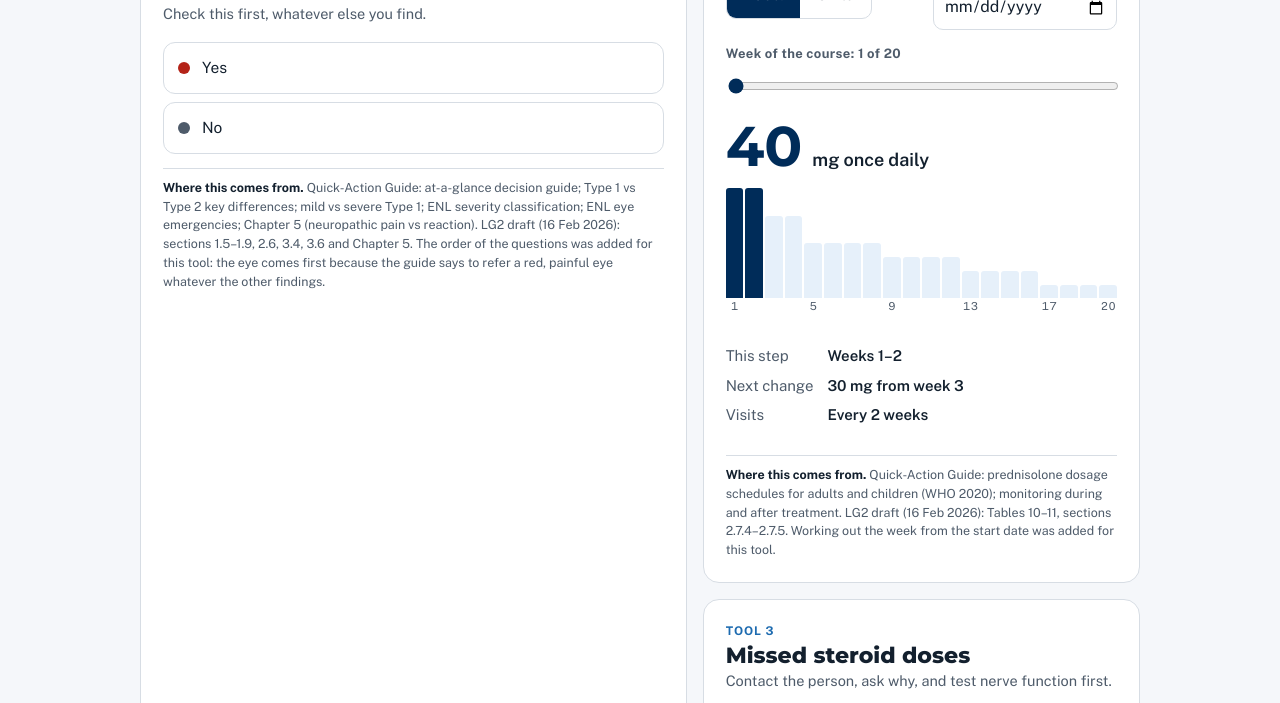
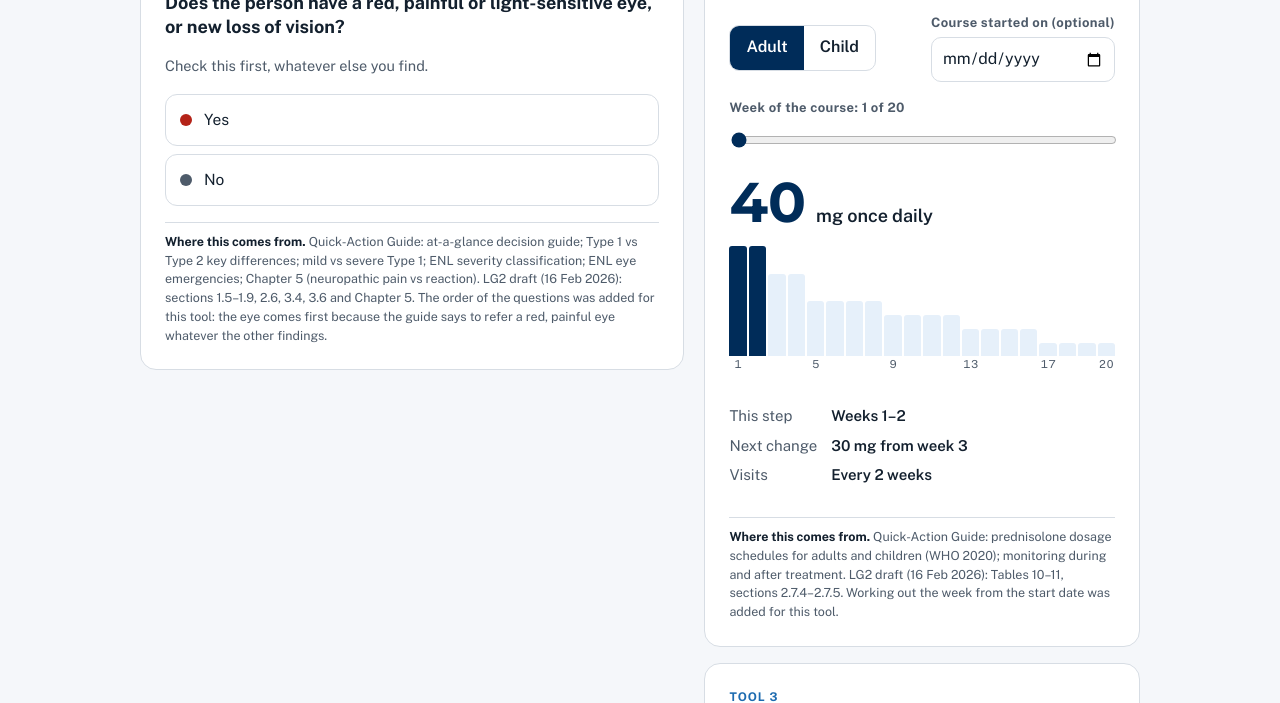
Before and after one commit to patriciaendo-git/leprosy-reactions-quick-action-guide, a plain HTML site: page index.html in a window 1280 px wide. Shown: the part 737-1440 px from the top of the page. Drawn offline with nearby package versions, Linux system fonts and the light colour scheme.

Commit message:
Add files via upload

```diff
--- a/index.html
+++ b/index.html
@@ -34,7 +34,7 @@
   color-scheme: dark;
 }
 *{box-sizing:border-box}
-html{scroll-behavior:smooth;scroll-padding-top:130px}
+html{scroll-behavior:smooth;scroll-padding-top:var(--barh,130px)}
 @media (prefers-reduced-motion: reduce){html{scroll-behavior:auto}*{transition:none!important}}
 body{margin:0;background:var(--bg);color:var(--ink);font-family:var(--body);font-size:16px;line-height:1.55}
 h1,h2,h3{font-family:var(--display);text-wrap:balance;margin:0;line-height:1.15}
@@ -42,11 +42,11 @@ p{margin:0}
 a{color:var(--t1)}
 button,select,input{font:inherit;color:inherit}
 :focus-visible{outline:3px solid var(--gold);outline-offset:2px;border-radius:6px}
-.wrap{max-width:1040px;margin:0 auto;padding:0 20px}
+.wrap{max-width:1040px;margin:0 auto;padding-left:20px;padding-right:20px}
 
 /* header */
 .brand{background:#FFFFFF;border-bottom:4px solid var(--gold)}
-.brand .wrap{display:flex;align-items:center;gap:20px;padding-top:18px;padding-bottom:18px;flex-wrap:wrap}
+.brand .wrap{display:flex;align-items:center;gap:20px;padding-top:16px;padding-bottom:16px;flex-wrap:wrap}
 .brand img{height:52px;width:auto;display:block}
 .brand .meta{display:flex;flex-direction:column;gap:2px;color:#002C59}
 .brand .meta b{font-family:var(--display);font-size:13px;letter-spacing:.08em;text-transform:uppercase}
@@ -79,13 +79,14 @@ button,select,input{font:inherit;color:inherit}
 .sub a:hover{background:var(--t1-bg);color:var(--t1)}
 #sub-tools a{background:transparent;border:1.5px solid var(--line)}
 [data-view][hidden]{display:none}
-.view-intro{display:flex;flex-direction:column;gap:4px}
+.view-intro{display:flex;flex-direction:column;gap:8px;padding-bottom:4px}
 .view-intro h2{font-size:clamp(22px,3.4vw,28px);font-weight:800}
 .view-intro p{color:var(--muted);max-width:68ch}
 
-main{display:flex;flex-direction:column;gap:28px;padding:28px 0 56px}
+main.wrap{display:flex;flex-direction:column;gap:28px;padding-top:40px;padding-bottom:64px}
 section.ch{background:var(--surface);border:1px solid var(--line);border-radius:16px;padding:28px;display:flex;flex-direction:column;gap:18px}
-@media (max-width:560px){section.ch{padding:20px 16px;border-radius:12px}.wrap{padding:0 12px}}
+@media (max-width:560px){section.ch{padding:20px 16px;border-radius:12px}.wrap{padding-left:12px;padding-right:12px}main.wrap{padding-top:24px;gap:20px}.tool{padding:18px 16px}
+.hero .wrap{padding-top:22px;padding-bottom:22px;gap:10px}.hero p{font-size:15.5px}.flag{font-size:11.5px}.brand .wrap{padding-top:12px;padding-bottom:12px;gap:14px}.brand img{height:40px}.subsec{padding-top:16px}}
 .ch-head{display:flex;gap:14px;align-items:flex-start}
 .ch-num{flex:none;width:44px;height:44px;border-radius:12px;background:var(--navy);color:var(--gold);font-family:var(--display);font-weight:800;font-size:20px;display:flex;align-items:center;justify-content:center}
 .ch-head h2{font-size:clamp(22px,3.4vw,28px);font-weight:800}
@@ -134,10 +135,10 @@ th.c1{color:var(--t1)} th.c2{color:var(--t2)}
 .p-ok{background:var(--ok-bg);color:var(--ok)} .p-ref{background:var(--ref-bg);color:var(--ref)}
 
 /* tools */
-.tools{display:grid;grid-template-columns:1.25fr 1fr;gap:16px}
+.tools{display:grid;grid-template-columns:1.25fr 1fr;gap:20px;align-items:start}
 @media (max-width:860px){.tools{grid-template-columns:minmax(0,1fr)}}
-.tool{background:var(--surface);border:1px solid var(--line);border-radius:16px;padding:22px;display:flex;flex-direction:column;gap:14px}
-.tool header{display:flex;flex-direction:column;gap:2px}
+.tool{background:var(--surface);border:1px solid var(--line);border-radius:16px;padding:24px;display:flex;flex-direction:column;gap:16px}
+.tool header{display:flex;flex-direction:column;gap:4px}
 .tool header .eyebrow{font-size:12px;font-weight:800;letter-spacing:.08em;text-transform:uppercase;color:var(--t1)}
 .tool header h2{font-size:22px;font-weight:800}
 .tool header p{color:var(--muted);font-size:14.5px}
@@ -187,7 +188,7 @@ input[type=date]{min-height:44px;padding:8px 10px;border:1.5px solid var(--line)
 .src{border-top:1px solid var(--line);padding-top:10px;font-size:12.5px;line-height:1.5;color:var(--muted)}
 .src b{color:var(--ink);font-weight:700}
 footer{border-top:1px solid var(--line);padding:24px 0 40px;color:var(--muted);font-size:13.5px}
-footer .wrap{display:flex;flex-direction:column;gap:6px}
+footer .wrap{display:flex;flex-direction:column;gap:6px;max-width:72ch;margin-left:max(20px,calc((100% - 1040px)/2 + 20px));padding:0}
 </style>
 </head>
 <body>
@@ -621,8 +622,13 @@ footer .wrap{display:flex;flex-direction:column;gap:6px}
       document.getElementById('sub-'+v).hidden=(v!==view);
       document.getElementById('tab-'+v).setAttribute('aria-selected',v===view);
     });
-    if(t&&!t.hasAttribute('data-view'))t.scrollIntoView();else window.scrollTo(0,0);
+    setBar();
+    var hero=document.querySelector('.hero');var top0=hero.offsetTop+hero.offsetHeight;
+    if(t&&!t.hasAttribute('data-view'))t.scrollIntoView();else if(window.scrollY>top0)window.scrollTo(0,top0);
   }
+  var bar=document.querySelector('.bar');
+  function setBar(){document.documentElement.style.setProperty('--barh',(bar.offsetHeight+20)+'px');}
+  setBar();window.addEventListener('resize',setBar);
   window.addEventListener('hashchange',route);
   route();
 })();
```
